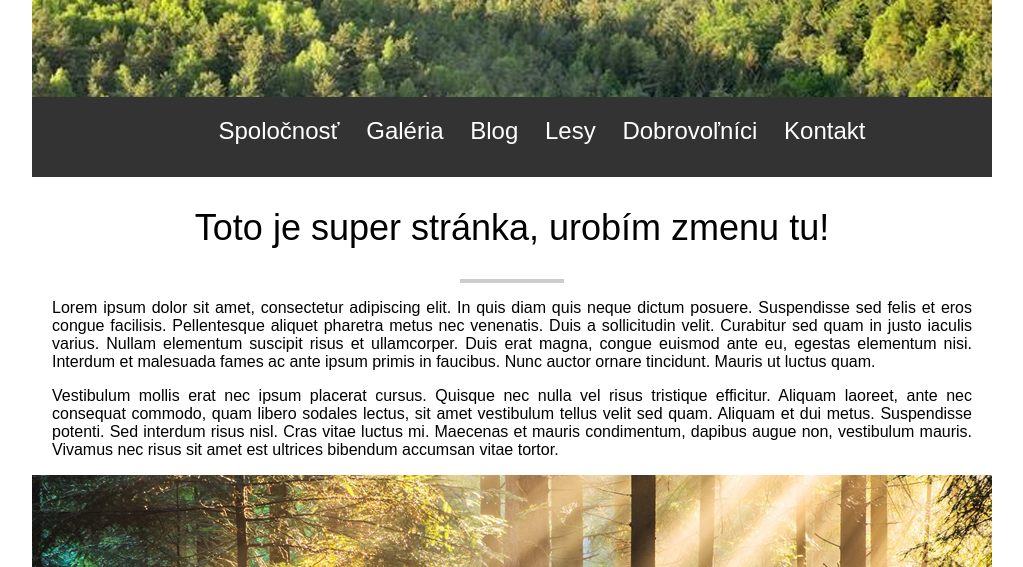
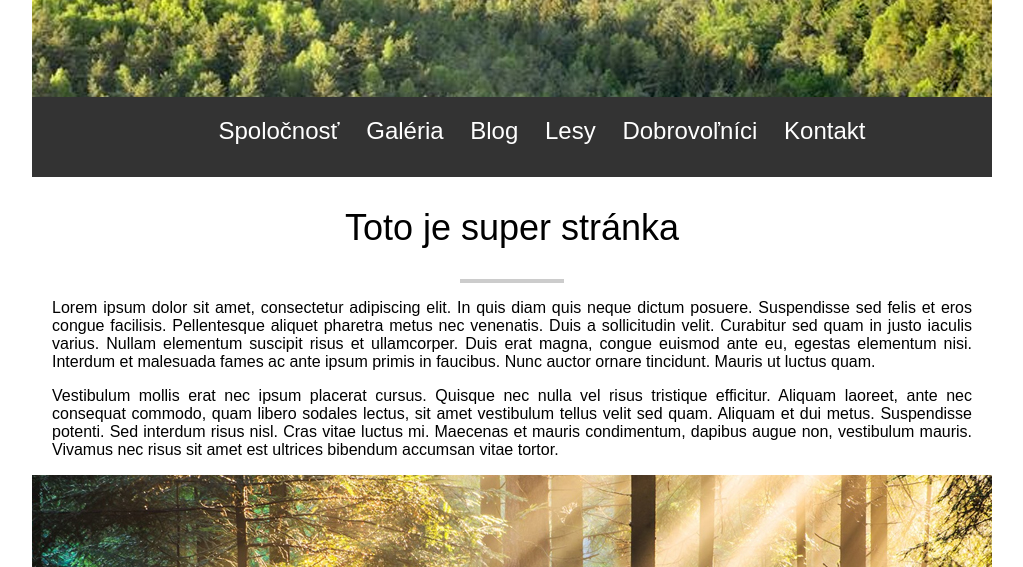
Before and after one commit to Ruzicky/web, a plain HTML site: page index.html in a window 1280 px wide. Shown: the part 233-800 px from the top of the page, without its empty margins (128-1151 px from the left). Drawn offline with Linux system fonts and the light colour scheme.

Commit message:
Opravil som index.html

```diff
--- a/index.html
+++ b/index.html
@@ -28,7 +28,7 @@
 				</ul>
 			</nav>
 			<section id="text">
-				<h1>Toto je super stránka, urobím zmenu tu!</h1>
+				<h1>Toto je super stránka</h1>
 				<hr/>
 				<p>Lorem ipsum dolor sit amet, consectetur adipiscing elit. In quis diam quis neque dictum posuere. Suspendisse sed felis et eros congue facilisis. Pellentesque aliquet pharetra metus nec venenatis. Duis a sollicitudin velit. Curabitur sed quam in justo iaculis varius. Nullam elementum suscipit risus et ullamcorper. Duis erat magna, congue euismod ante eu, egestas elementum nisi. Interdum et malesuada fames ac ante ipsum primis in faucibus. Nunc auctor ornare tincidunt. Mauris ut luctus quam.</p>
 
```
